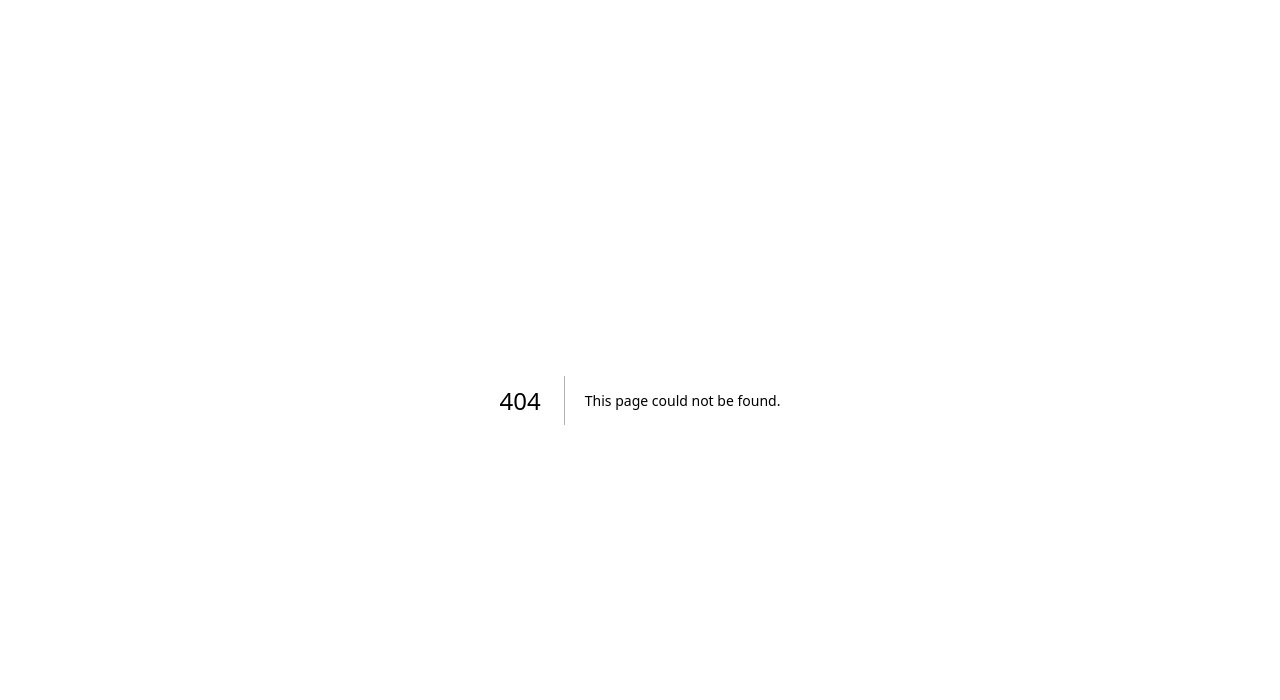
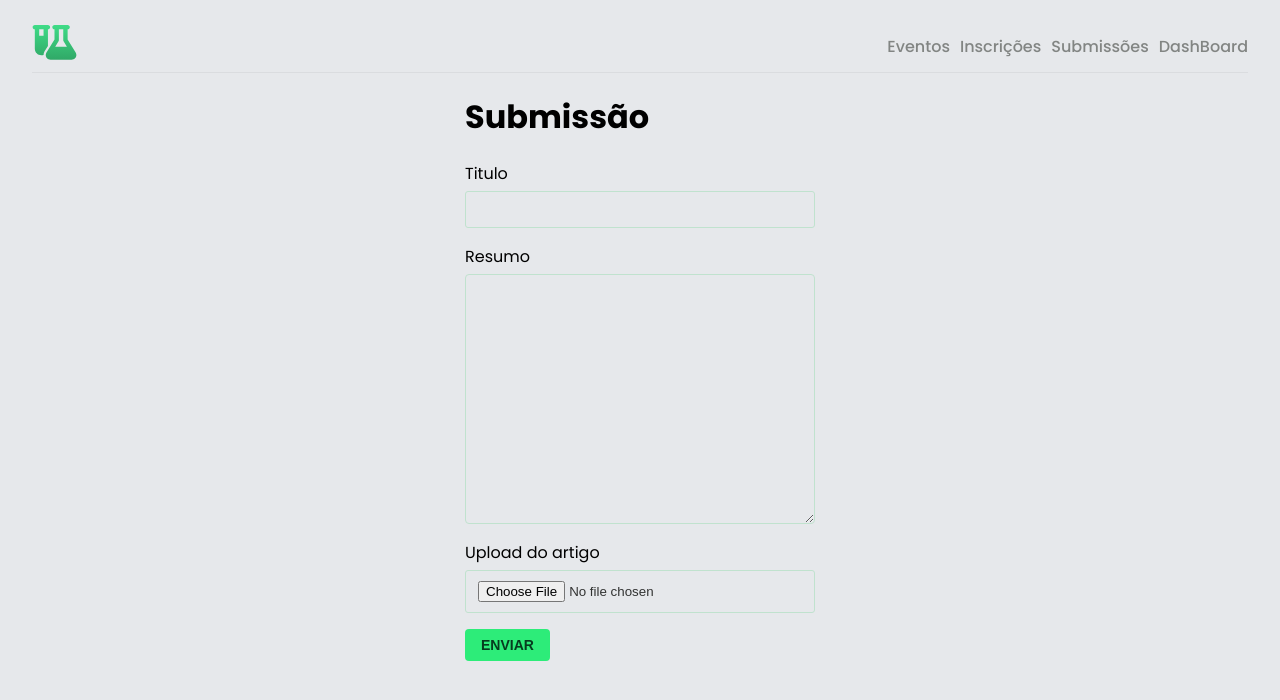
Before and after one commit to Gabrieldison/event-log, a Next.js app: page /submission in a window 1280 px wide. Before the commit this address had no page. Shown: the top 700 px of the page. Built offline with nearby package versions, Linux system fonts and the light colour scheme.

Commit message:
feat: create page of submission

```diff
--- /dev/null
+++ b/src/app/(cientilog)/submission/page.tsx
@@ -0,0 +1,32 @@
+"use client";
+
+import { Button } from "@/components/button";
+import { Form } from "@/components/form";
+import { Input } from "@/components/input";
+import { MaxContainer, MinContainer } from "./styles";
+
+export default function Submission() {
+  return (
+    <MaxContainer>
+      <MinContainer>
+        <h1>Submissão</h1>
+
+        <Form onSubmit={() => {}}>
+          <Input label="Titulo" name="" onChange={() => {}} value="" />
+
+          <Input label="Resumo" textarea name="" onChange={() => {}} value="" />
+
+          <Input
+            label="Upload do artigo"
+            fileInput
+            name=""
+            onChange={() => {}}
+            value=""
+          />
+
+          <Button>Enviar</Button>
+        </Form>
+      </MinContainer>
+    </MaxContainer>
+  );
+}
--- /dev/null
+++ b/src/app/(cientilog)/submission/styles.ts
@@ -0,0 +1,16 @@
+"use client";
+
+import styled from "styled-components";
+
+export const MaxContainer = styled.main`
+  display: flex;
+  flex-direction: column;
+  align-items: center;
+  justify-content: center;
+`;
+
+export const MinContainer = styled.div`
+  h1 {
+    margin-bottom: 20px;
+  }
+`;
--- a/src/app/styles/global.ts
+++ b/src/app/styles/global.ts
@@ -5,6 +5,7 @@ import { createGlobalStyle } from "styled-components";
 const GlobalStyle = createGlobalStyle`
 
   :root {
+      --primary-green: #2dec79;
       --background: #E6E8EB;
       --title: #050505;
       --text: #323332;
--- a/src/components/button/styles.ts
+++ b/src/components/button/styles.ts
@@ -3,16 +3,22 @@
 import styled from "styled-components";
 
 export const ButtonContainer = styled.button`
-  background: #39c67a;
-  color: var(--text);
-  border: thin solid var(--non-relevant-text);
+  background: var(--primary-green);
+  color: #063c1f;
+  border: 0;
   border-radius: 4px;
-  font-size: 1rem;
-  font-weight: 600;
   padding: 8px 16px;
-  transition: filter 0.3s ease;
+  font-size: 0.875rem;
+  font-weight: 700;
+  text-transform: uppercase;
+  transition:
+    background 0.3s,
+    color 0.3s;
+
+  margin-bottom: 20px;
 
   &:hover {
-    filter: brightness(0.9);
+    background: #1dbf5e;
+    color: #05331a;
   }
 `;
--- a/src/components/form/index.tsx
+++ b/src/components/form/index.tsx
@@ -1,4 +1,5 @@
 import { FormEvent, ReactNode } from "react";
+import { FormContainer } from "./styles";
 
 interface FormProps {
   onSubmit: (e: FormEvent) => void;
@@ -6,5 +7,5 @@ interface FormProps {
 }
 
 export function Form({ onSubmit, children }: FormProps) {
-  return <form onSubmit={onSubmit}>{children}</form>;
+  return <FormContainer onSubmit={onSubmit}>{children}</FormContainer>;
 }
--- /dev/null
+++ b/src/components/form/styles.ts
@@ -0,0 +1,7 @@
+"use client";
+
+import styled from "styled-components";
+
+export const FormContainer = styled.form`
+  min-width: 350px;
+`;
--- a/src/components/header/styles.ts
+++ b/src/components/header/styles.ts
@@ -19,9 +19,30 @@ export const NavContainer = styled.nav`
   gap: 10px;
 
   a {
+    position: relative;
+    overflow: hidden;
     text-decoration: none;
     font-size: 1rem;
     font-weight: 500;
     color: var(--link);
+
+    &::after {
+      content: "";
+      position: absolute;
+      left: 0;
+      bottom: 0;
+      width: 0;
+      height: 2px;
+      background-color: var(--primary-green);
+      transition: width 0.3s ease;
+    }
+
+    &:hover::after {
+      width: 100%;
+    }
+
+    &:hover {
+      color: var(--title);
+    }
   }
 `;
--- a/src/components/input/index.tsx
+++ b/src/components/input/index.tsx
@@ -6,7 +6,8 @@ interface InputProps {
   placeholder?: string;
   value: string;
   name: string;
-  textarea?: string;
+  textarea?: boolean;
+  fileInput?: boolean;
   onChange: (e: ChangeEvent<HTMLInputElement | HTMLTextAreaElement>) => void;
 }
 
@@ -15,6 +16,7 @@ export function Input({
   placeholder,
   value,
   textarea,
+  fileInput,
   name,
   onChange,
 }: InputProps) {
@@ -29,6 +31,15 @@ export function Input({
           onChange={onChange as (e: ChangeEvent<HTMLTextAreaElement>) => void}
           name={name}
         />
+      ) : fileInput ? (
+        <>
+          <StyledInput
+            type="file"
+            id={name}
+            onChange={onChange as (e: ChangeEvent<HTMLInputElement>) => void}
+            name={name}
+          />
+        </>
       ) : (
         <StyledInput
           type="text"
--- a/src/components/input/styles.ts
+++ b/src/components/input/styles.ts
@@ -15,7 +15,7 @@ export const Label = styled.label`
 `;
 
 export const StyledInput = styled.input`
-  width: 400px;
+  width: 100%;
   padding: 10px 12px;
   border: 1px solid #c0e2ce;
   border-radius: 3px;
@@ -33,7 +33,39 @@ export const StyledInput = styled.input`
 
 export const StyledTextarea = styled.textarea`
   width: 100%;
+  min-height: 250px;
+  color: var(--text);
+  background-color: var(--background);
+  border-radius: 4px;
+  border: 1px solid #c0e2ce;
   padding: 8px;
-  border: 1px solid #ccc;
-  border-radius: 4px;
+
+  &:focus {
+    outline: thin solid #39c67a;
+  }
+
+  &::placeholder {
+    color: var(--non-relevant-text);
+  }
 `;
+
+// export const StyleInputFile = styled.input.attrs({ type: "file" })`
+//   background-color: red;
+//   padding: 10px 12px;
+//   border: 1px solid #c0e2ce;
+//   border-radius: 3px;
+//   color: var(--text);
+//   background-color: var(--background);
+
+//   &:first-child{
+//     display: none;
+//   }
+
+//   &:focus {
+//     outline: thin solid #39c67a;
+//   }
+
+//   &::placeholder {
+//     color: var(--non-relevant-text);
+//   }
+// `;
```
